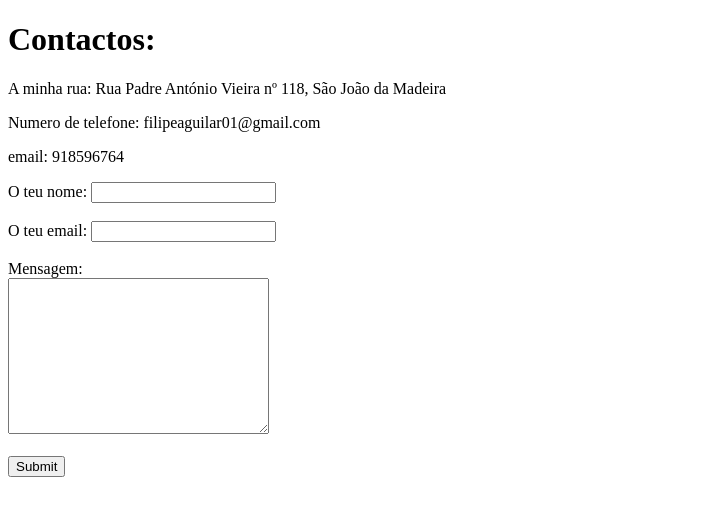
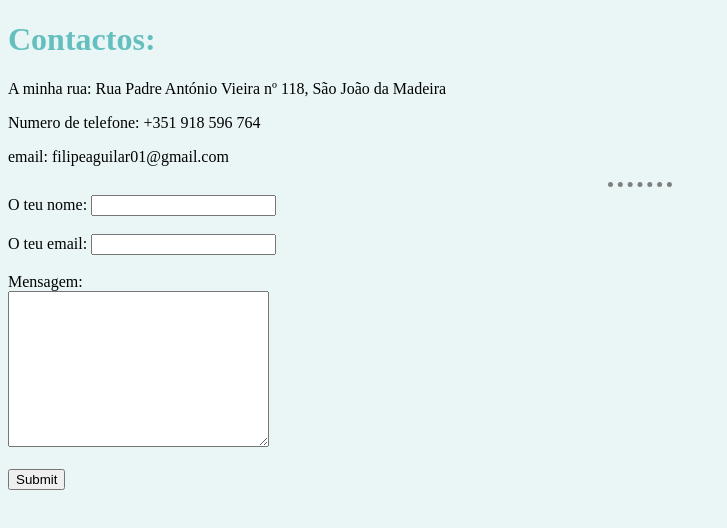
Before and after one commit to Fiagapcoo/website-pessoal, a plain HTML site: page contact_me.html in a window 1280 px wide. Shown: the whole page, without its empty margins (0-727 px from the left). Drawn offline with Linux system fonts and the light colour scheme.

Commit message:
Implementação de CSS

```diff
--- a/contact_me.html
+++ b/contact_me.html
@@ -4,13 +4,15 @@
     <meta charset="UTF-8">
     <meta http-equiv="X-UA-Compatible" content="IE=edge">
     <meta name="viewport" content="width=device-width, initial-scale=1.0">
+    <link rel="stylesheet" href="css/style.css">
     <title>Contact-me</title>
 </head>
 <body>
     <h1>Contactos:</h1>
     <p>A minha rua: Rua Padre António Vieira nº 118, São João da Madeira</p>
-    <p>Numero de telefone: filipeaguilar01@gmail.com</p>
-    <p>email: 918596764</p>
+    <p>Numero de telefone: +351 918 596 764</p>
+    <p>email: filipeaguilar01@gmail.com</p>
+    <hr>
 
 
     <form class="" action="mailto:filipeaguilar01@gmail.com" method="post" enctype="text/plain">
--- /dev/null
+++ b/css/style.css
@@ -0,0 +1,17 @@
+body{
+    background-color: #EAF6F6;
+}
+hr{
+    border-style: none;
+    border-top-style: dotted;
+    border-color: grey;
+    border-width: 5px;
+    width: 5%;
+}
+h1{
+    color: #66BFBF;
+}
+
+h3{
+    color: #66BFBF;
+}
```
Also changed, not shown: hobbies.html (+1 -0 lines), index.html (+1 -0 lines).
